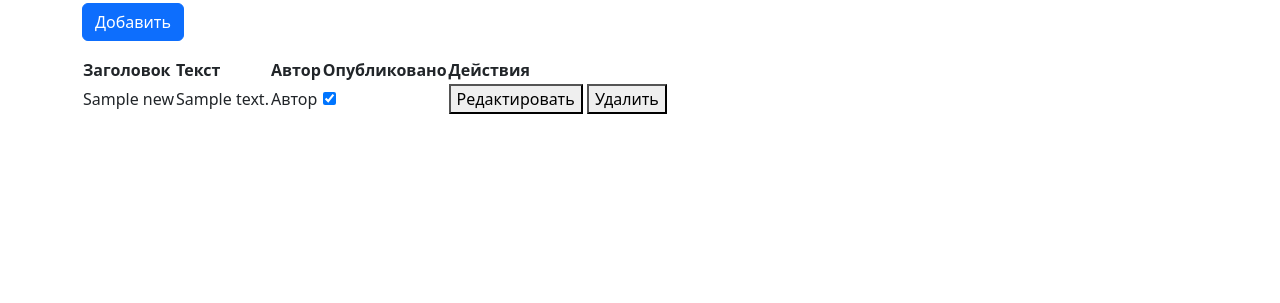
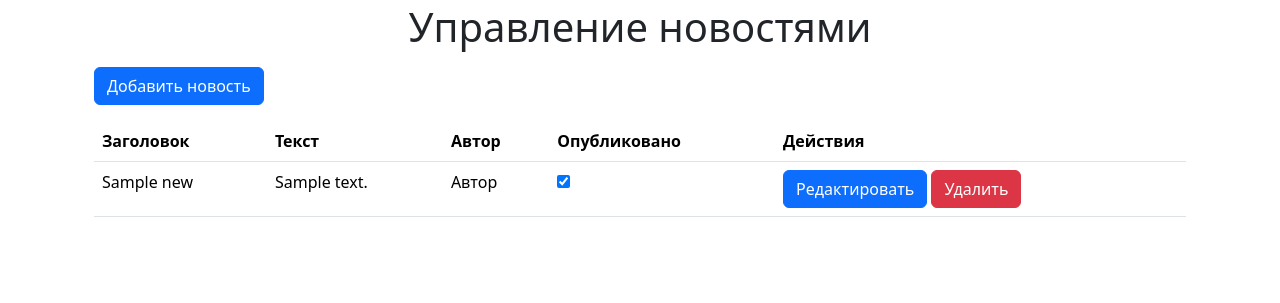
Before and after one commit to sstrm5/flask-yandex-app, a Flask app: page /news/edit/ in a window 1280 px wide. Shown: the part 123-426 px from the top of the page. Run offline with Flask 3, Linux system fonts and the light colour scheme; tables that the repository leaves empty hold one stand-in row (values such as "Sample post").

Commit message:
design fixed

```diff
--- /dev/null
+++ b/static/css/forms.css
@@ -0,0 +1,4 @@
+.register-form-wrapper {
+    background-color: rgb(238, 238, 244);
+    border-radius: 10px;
+}
--- a/templates/base.html
+++ b/templates/base.html
@@ -6,6 +6,7 @@
     <link href="https://cdn.jsdelivr.net/npm/bootstrap@5.3.3/dist/css/bootstrap.min.css" rel="stylesheet"
           integrity="sha384-QWTKZyjpPEjISv5WaRU9OFeRpok6YctnYmDr5pNlyT2bRjXh0JMhjY6hW+ALEwIH" crossorigin="anonymous">
     <link rel="stylesheet" href="/static/css/styles.css">
+    <link rel="stylesheet" href="/static/css/forms.css">
     <title>{{title}}</title>
 </head>
 <body>
--- a/templates/news/news-edit-page.html
+++ b/templates/news/news-edit-page.html
@@ -1,15 +1,21 @@
 {% extends "base.html" %}
 
 {% block content %}
-    <a href="/news/create" class="btn btn-primary mb-3">Добавить</a>
-    <table>
+<div class="container">
+    <h1 class="text-center mb-3">Управление новостями</h1>
+    <div class="row">
+        <div class="">
+            <a href="/news/create" class="btn btn-primary mb-3">Добавить новость</a>
+        </div>
+        <div class="" style="overflow: auto">
+            <table class="table">
             <thead>
                 <tr>
-                <th>Заголовок</th>
-                <th>Текст</th>
-                <th>Автор</th>
-                <th>Опубликовано</th>
-                <th>Действия</th>
+                    <th scope="col">Заголовок</th>
+                    <th scope="col">Текст</th>
+                    <th scope="col">Автор</th>
+                    <th scope="col">Опубликовано</th>
+                    <th scope="col">Действия</th>
                 </tr>
             </thead>
             <tbody>
@@ -24,8 +30,8 @@
                                onchange="updatePublicationStatus({{ news_item.id }}, this.checked)">
                     </td>
                     <td>
-                    <button onclick="location.href='/news/edit/{{ news_item.id }}'">Редактировать</button>
-                    <button onclick="location.href='/news/delete/{{ news_item.id }}'">Удалить</button>
+                        <button class="btn btn-primary" onclick="location.href='/news/edit/{{ news_item.id }}'">Редактировать</button>
+                        <button class="btn btn-danger" onclick="location.href='/news/delete/{{ news_item.id }}'">Удалить</button>
                     </td>
                 </tr>
                 {% endfor %}
@@ -53,4 +59,9 @@
                 });
             }
         </script>
+
+        </div>
+    </div>
+</div>
+
 {% endblock %}
```
Also changed, not shown: templates/login.html (+6 -2 lines), templates/news/news-item-edit-form.html (+6 -2 lines), templates/register.html (+6 -2 lines). Lines whose indentation alone changed are shown as unchanged.
